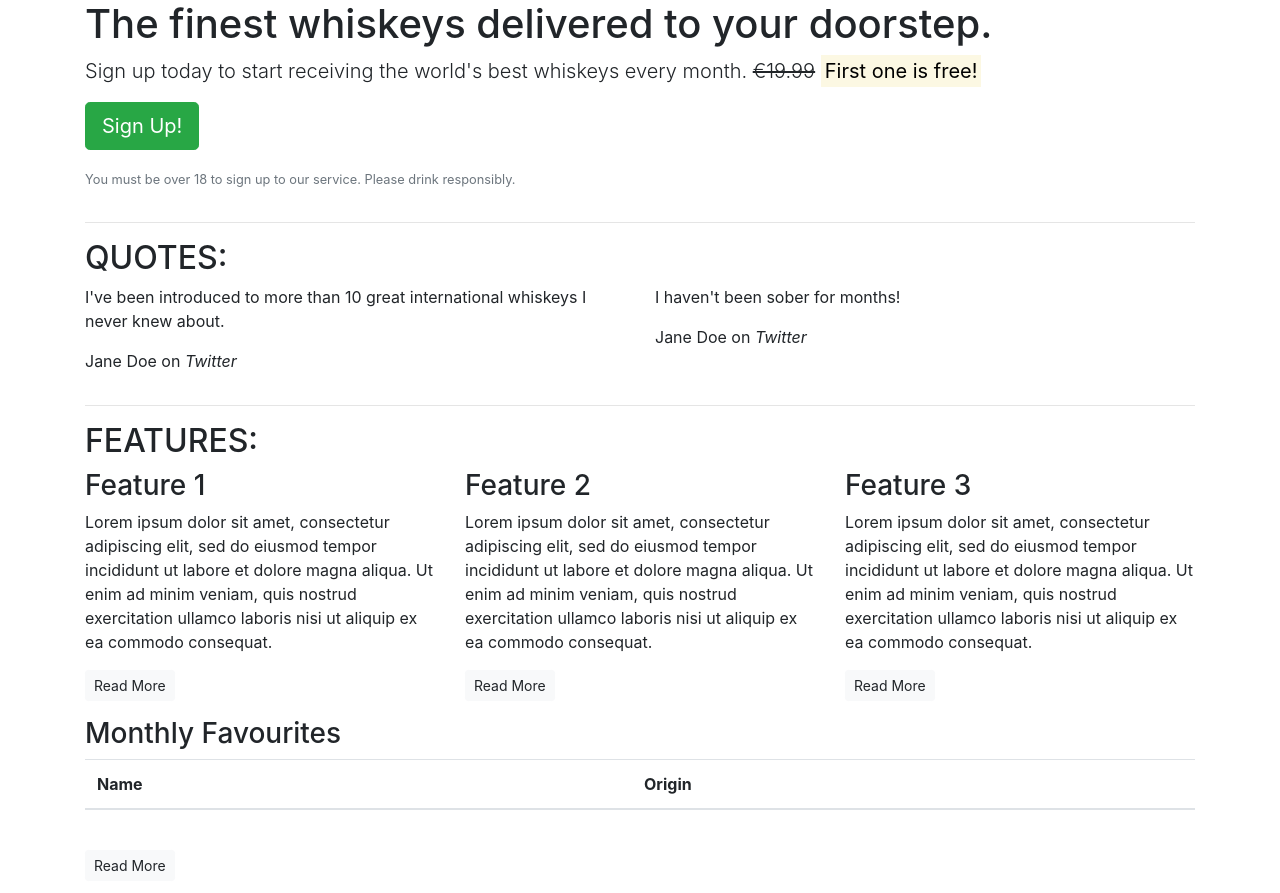
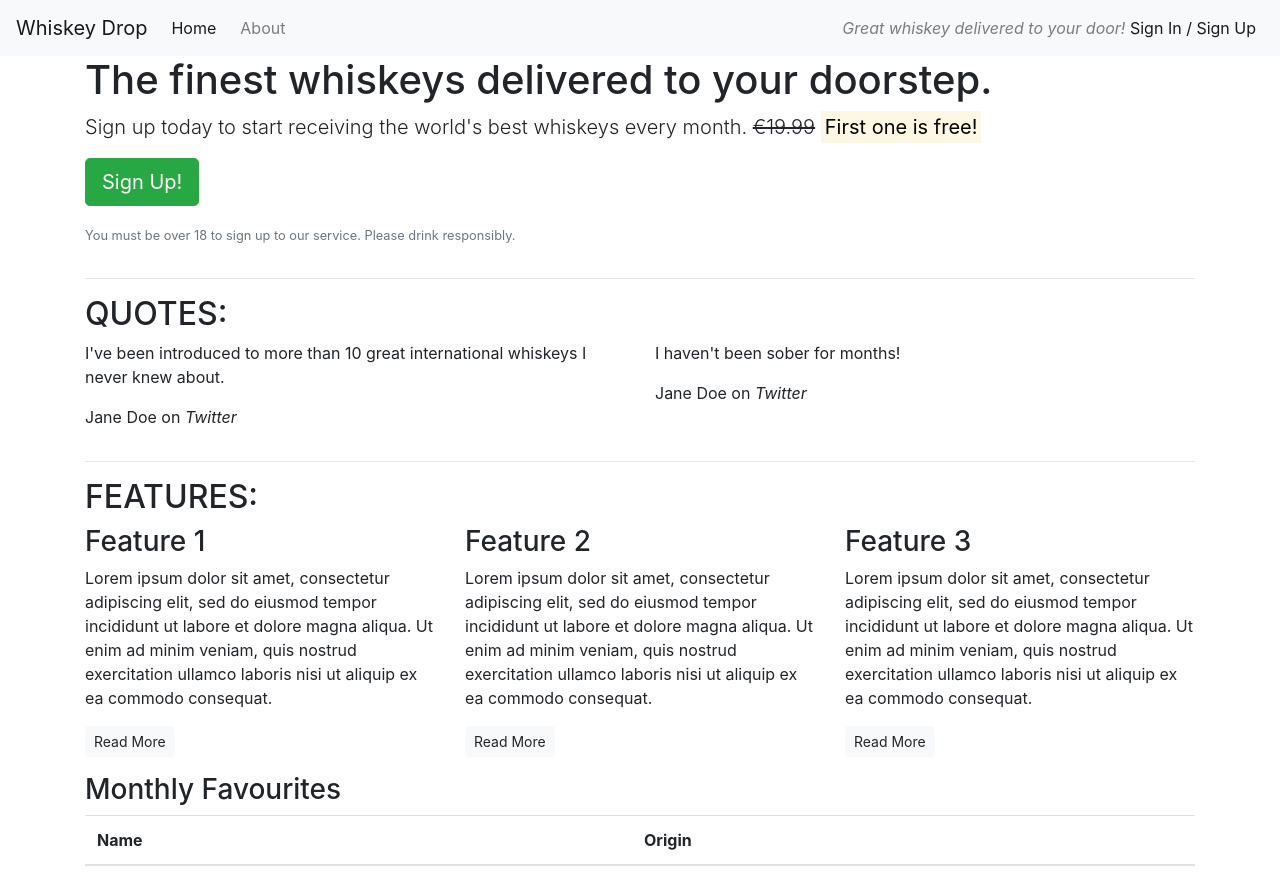
Before and after one commit to roc-11/whiskey-drop, a plain HTML site: page index.html in a window 1280 px wide. Shown: the top 893 px of the page. Drawn offline with nearby package versions, Linux system fonts and the light colour scheme.

Commit message:
Add navigation bar to homepage

```diff
--- a/index.html
+++ b/index.html
@@ -11,6 +11,29 @@
   </head>
 
   <body>
+    <nav class="navbar navbar-light bg-light navbar-expand-sm">
+      <a href="/" class="navbar-brand">Whiskey Drop</a>
+      <ul class="navbar-nav mr-auto">
+        <li class="active nav-item mr-2">
+          <a class="nav-link" href="/">Home</a>
+        </li>
+        <li class="nav-item mr-2">
+          <a class="nav-link" href="#">About</a>
+        </li>
+        <!-- will only be displayed on small screens -->
+        <li class="nav-item mr-2 d-block d-sm-none">
+          <a class="nav-link" href="#">Sign In / Sign Up</a>
+        </li>
+      </ul>
+      <!-- won't be displayed on mobile devices. Only on medium sized screens and above -->
+      <div class="d-none d-md-block">
+        <p class="navbar-text my-auto mr-2">
+          <i>Great whiskey delivered to your door!</i>
+          <a href="#">Sign In / Sign Up</a>
+        </p>
+      </div>
+    </nav>
+
     <article class="container">
       <!-- Callout -->
       <div class="row">
```
